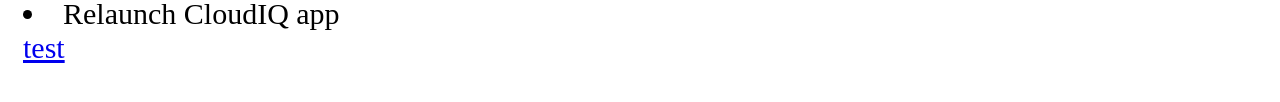
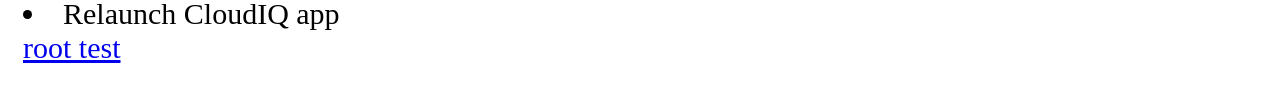
Before and after one commit to scottejoyce/mobile, a plain HTML site: page index.html in a window 1280 px wide. Shown: the part 622-724 px from the top of the page. Drawn offline with Linux system fonts and the light colour scheme.

Commit message:
Update index.html

```diff
--- a/index.html
+++ b/index.html
@@ -22,7 +22,7 @@
         <li>Go back to your iPhone home page and the CloudIQ app should be installed, tap to open the app</li>
         <li>If a popup dialog shows up with message "Untrusted Enterprise Developer", tap on <b>Cancel</b>, and go to your iPhone Settings > General > Device Management > EMC Corporation, tap on <b>Trust "EMC Corporation"</b>.</li>
         <li>Relaunch CloudIQ app</li>
-    <a href="manifest.plist">test</a>
+    <a href="manifest.plist">root test</a>
     </div>
 </body>
 </html>
```
